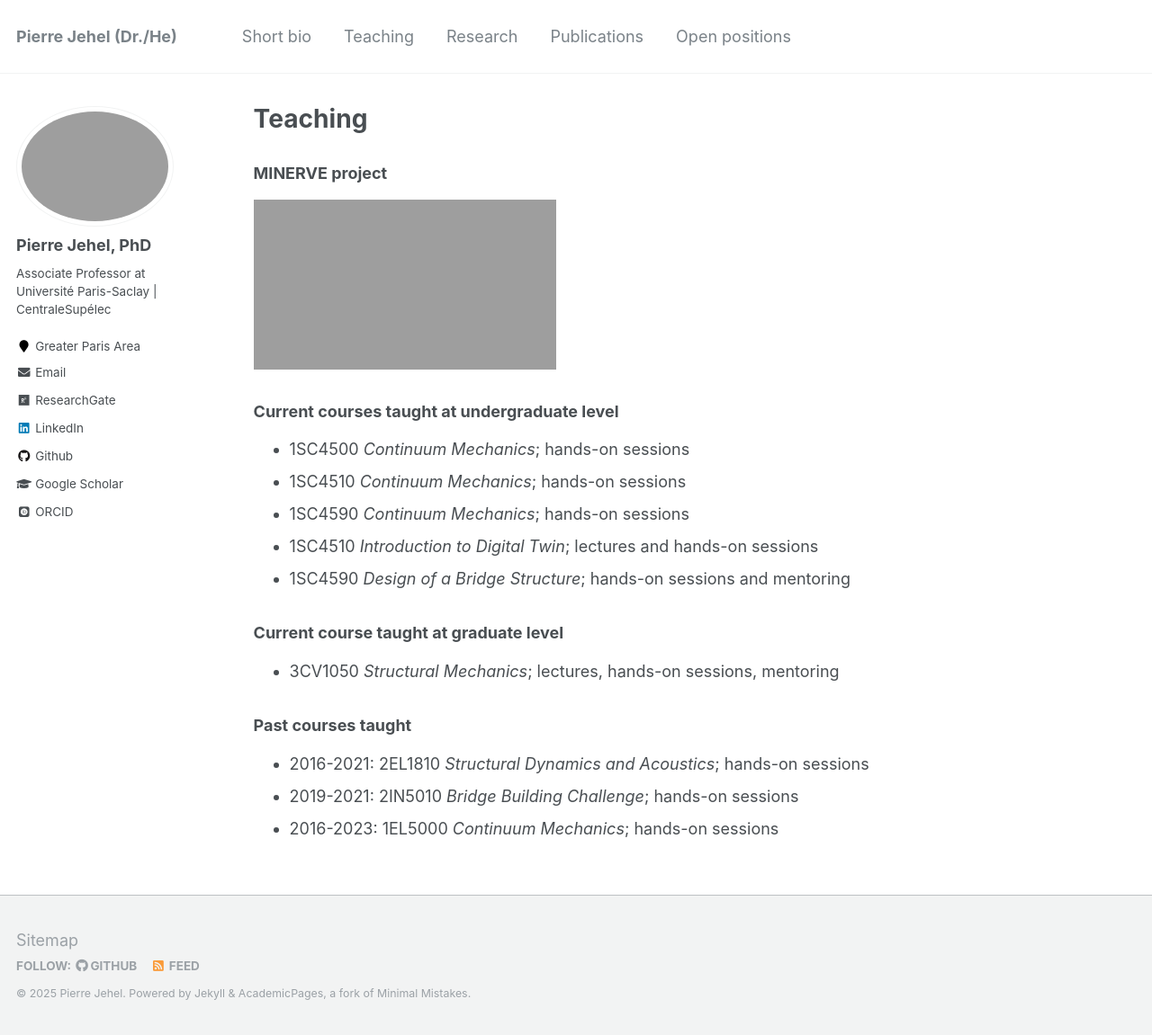
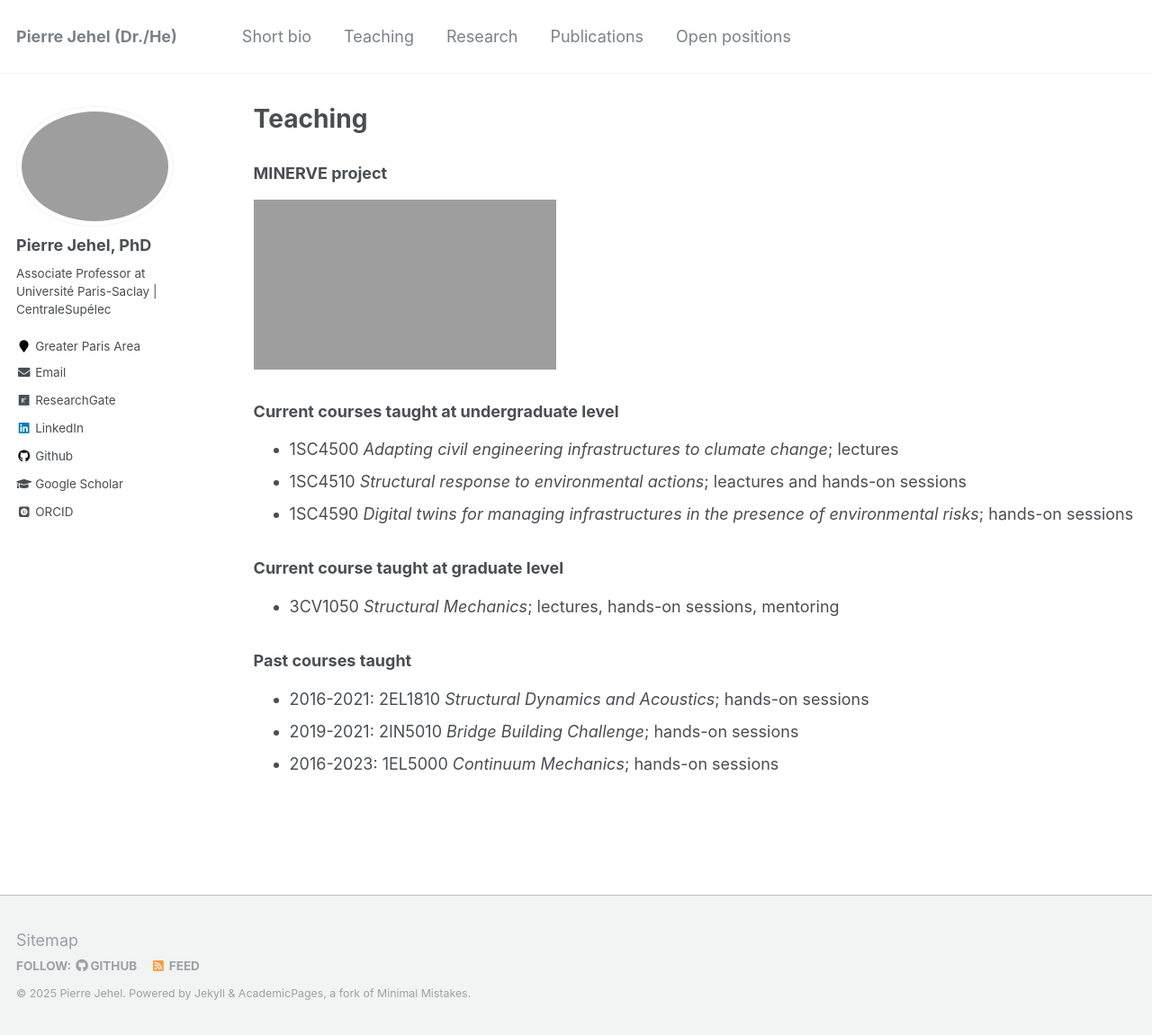
Before and after one commit to jehelp/jehelp.github.io, a Jekyll site: the page built from _pages/teaching.md, in a window 1280 px wide and 1151 px high. Shown: the whole window at 90% size. Built offline with Jekyll 4.4.1, drawn with Linux system fonts in a browser that asks for light colours; some web fonts are replaced.

Commit message:
teaching

```diff
--- a/_pages/teaching.md
+++ b/_pages/teaching.md
@@ -29,11 +29,9 @@ position:absolute;
 
 ### Current courses taught at undergraduate level
 
-* 1SC4500 *Continuum Mechanics*; hands-on sessions
-* 1SC4510 *Continuum Mechanics*; hands-on sessions
-* 1SC4590 *Continuum Mechanics*; hands-on sessions
-* 1SC4510 *Introduction to Digital Twin*; lectures and hands-on sessions
-* 1SC4590 *Design of a Bridge Structure*; hands-on sessions and mentoring
+* 1SC4500 *Adapting civil engineering infrastructures to clumate change*; lectures
+* 1SC4510 *Structural response to environmental actions*; leactures and hands-on sessions
+* 1SC4590 *Digital twins for managing infrastructures in the presence of environmental risks*; hands-on sessions
 
 ### Current course taught at graduate level
 * 3CV1050 *Structural Mechanics*; lectures, hands-on sessions, mentoring
```
